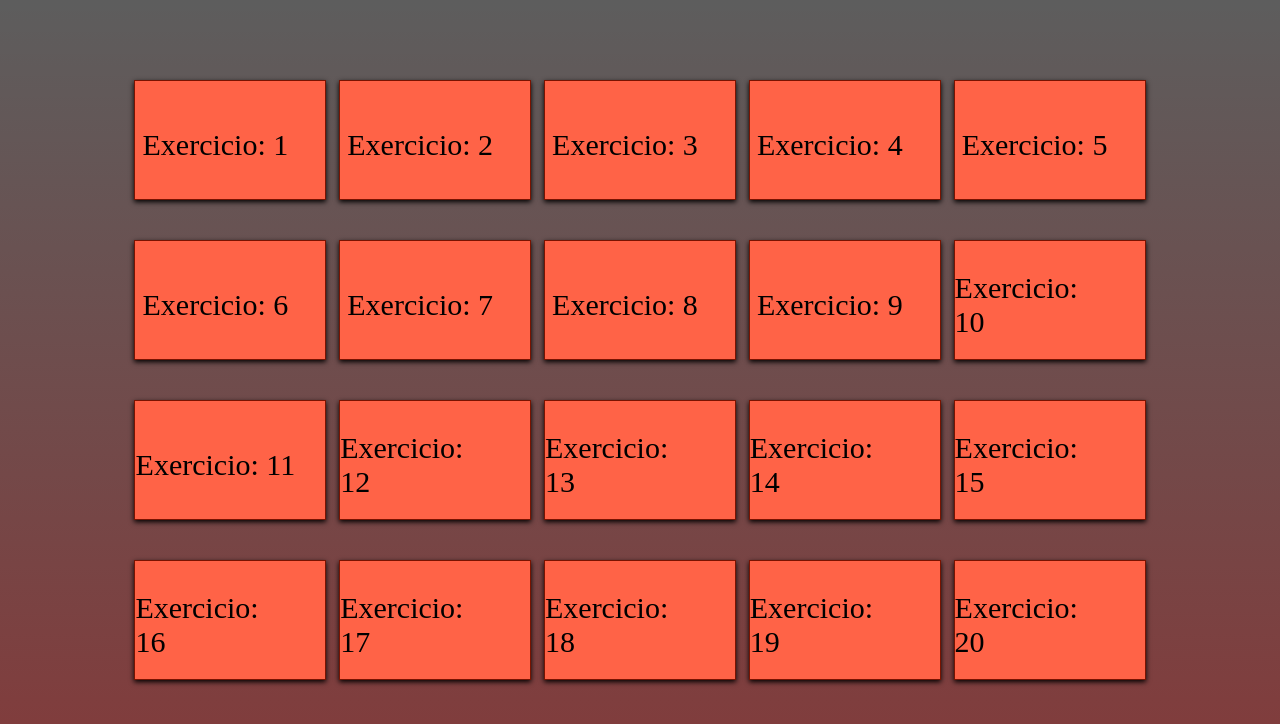
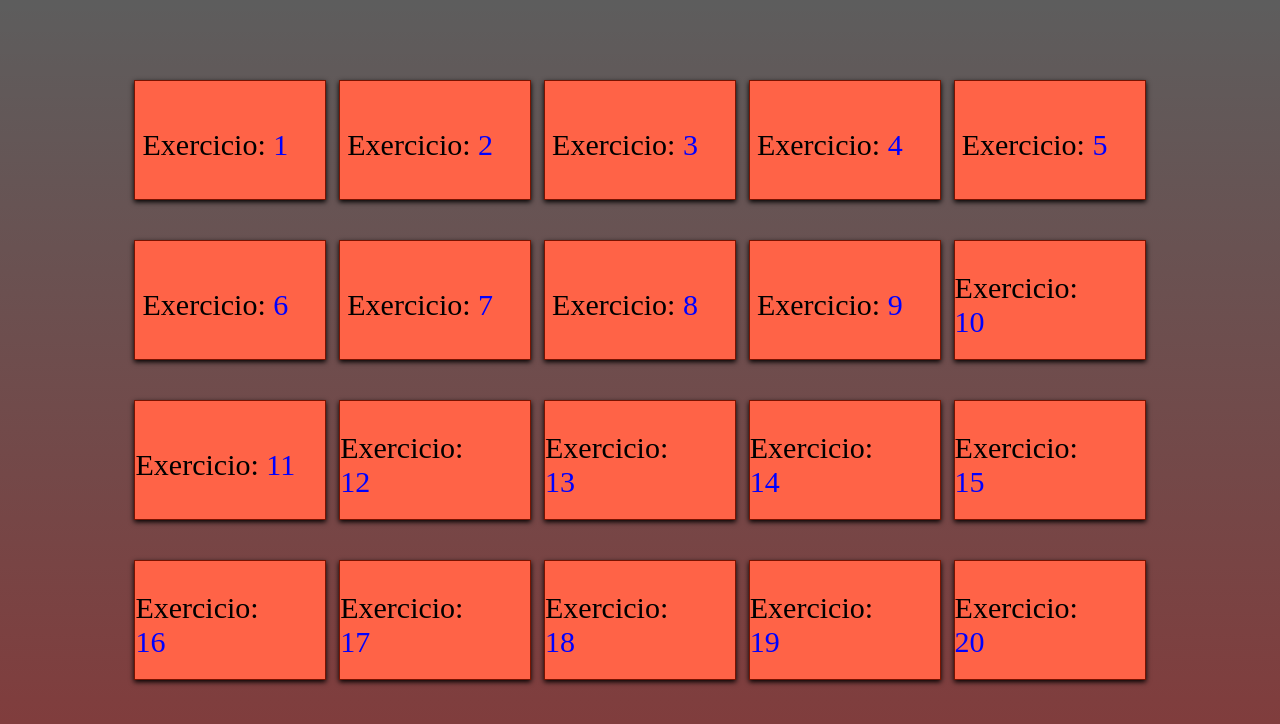
Before and after one commit to Obrunowww/js-desafio1, a plain HTML site: page index.html in a window 1280 px wide. Drawn offline with Linux system fonts and the light colour scheme.

Commit message:
atualizando modificações

```diff
--- a/scripDaPag.js
+++ b/scripDaPag.js
@@ -8,7 +8,10 @@ const fechar = () =>{
 }
 
 
+
 const abrirExercicio = (numeroSelecionado) =>{
+
+
     mostrarExercicio.style.display = "flex"
     exercicio.style.background = `url(./imagens/${numeroSelecionado}.jpg)`;
     exercicio.style.backgroundPosition = "center"
@@ -20,11 +23,14 @@ const abrirExercicio = (numeroSelecionado) =>{
 
 tabuleiro.forEach((sessão, numero) =>{
     const valorNumero = numero + 1
-    sessão.innerHTML =` <p>Exercicio: ${valorNumero}</p>`
+
+
+    sessão.innerHTML =` <p>Exercicio: <span class ="numeroExercicio">${valorNumero}</span></p>`
 
 
     sessão.addEventListener("click", () => {
-        abrirExercicio(valorNumero);
+
+        setTimeout(()=>abrirExercicio(valorNumero), 300)
     });
 })
 
--- a/style.css
+++ b/style.css
@@ -8,6 +8,7 @@ body {
     width: 100%;
     height: 100vh;
     background: linear-gradient(180deg, rgba(0, 0, 0, 0.637), rgba(97, 2, 2, 0.781));
+    background-attachment: fixed;
     display: flex;
     align-items: center;
     justify-content: center;
@@ -54,6 +55,9 @@ main .selecionado{
 
 
 }
+.numeroExercicio{
+    color: blue
+}
 .fechar{
     background-color: red;
     height: 20px;
@@ -76,9 +80,11 @@ main .selecionado{
 .exercicio{
     width: 90%;
     height: 90vh;
+    background-attachment: scroll;
 
 }
 section{
+    transition: all 400ms ease;
 
-    background-size: 100% 100%;
+
 }
```
Also changed, not shown: index.html (+4 -1 lines).
